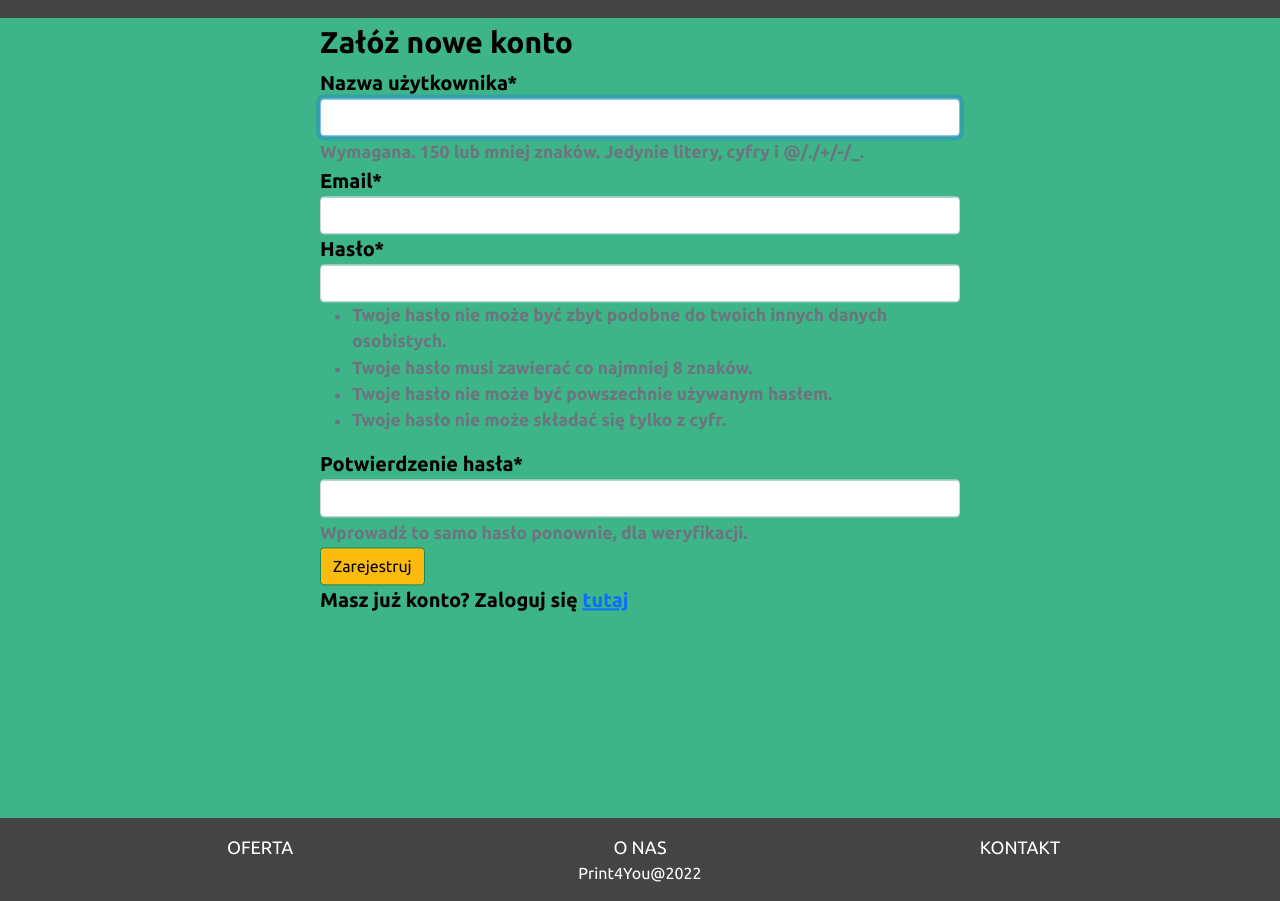
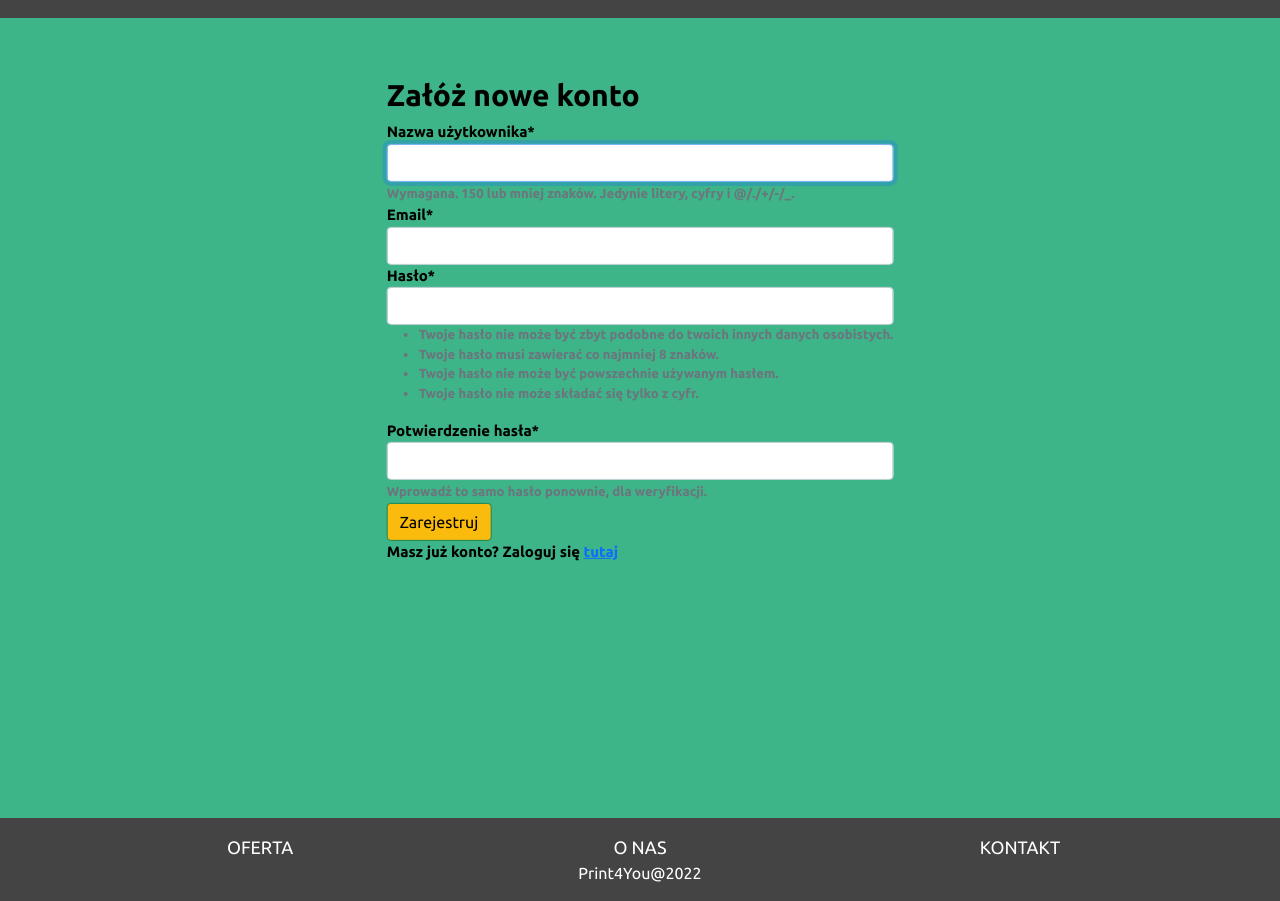
Before and after one commit to rudeuke/Print4You, a Django app: page /register/ in a window 1280 px wide. Shown: the part 72-973 px from the top of the page. Run offline with Django 4.2, Linux system fonts and the light colour scheme; parts of the project's set-up code (start-up, migrations or seed data) failed here and were passed over; some libraries are stand-ins or nearby versions.

Commit message:
Added RWD to register

```diff
--- a/myproject/static/css/template-style.css
+++ b/myproject/static/css/template-style.css
@@ -79,4 +79,9 @@
   {
     height: 600px;
   }
+  .footer .link
+  {
+    font-size: 15px;
+
+  }
 }
--- a/myproject/templates/register.html
+++ b/myproject/templates/register.html
@@ -25,10 +25,34 @@
 	{
 		font-size: 30px;
 		font-weight: bold;
+
 	}
 	.btn-success
 	{
 		background-color: #fabb0c;
 		color:black;
 	}
+	@media(max-width:800px)
+{
+	h1
+	{
+		font-size: 25px;
+	}
+ .form-text
+  {
+	  display:none;
+  }
+  .btn-success
+{
+		margin-top:10px;
+}
+}
+@media(max-width:1440px)
+{
+	.login-form
+	{
+		font-size: 15px;
+	}
+
+}
 </style>{% endblock %}
```
